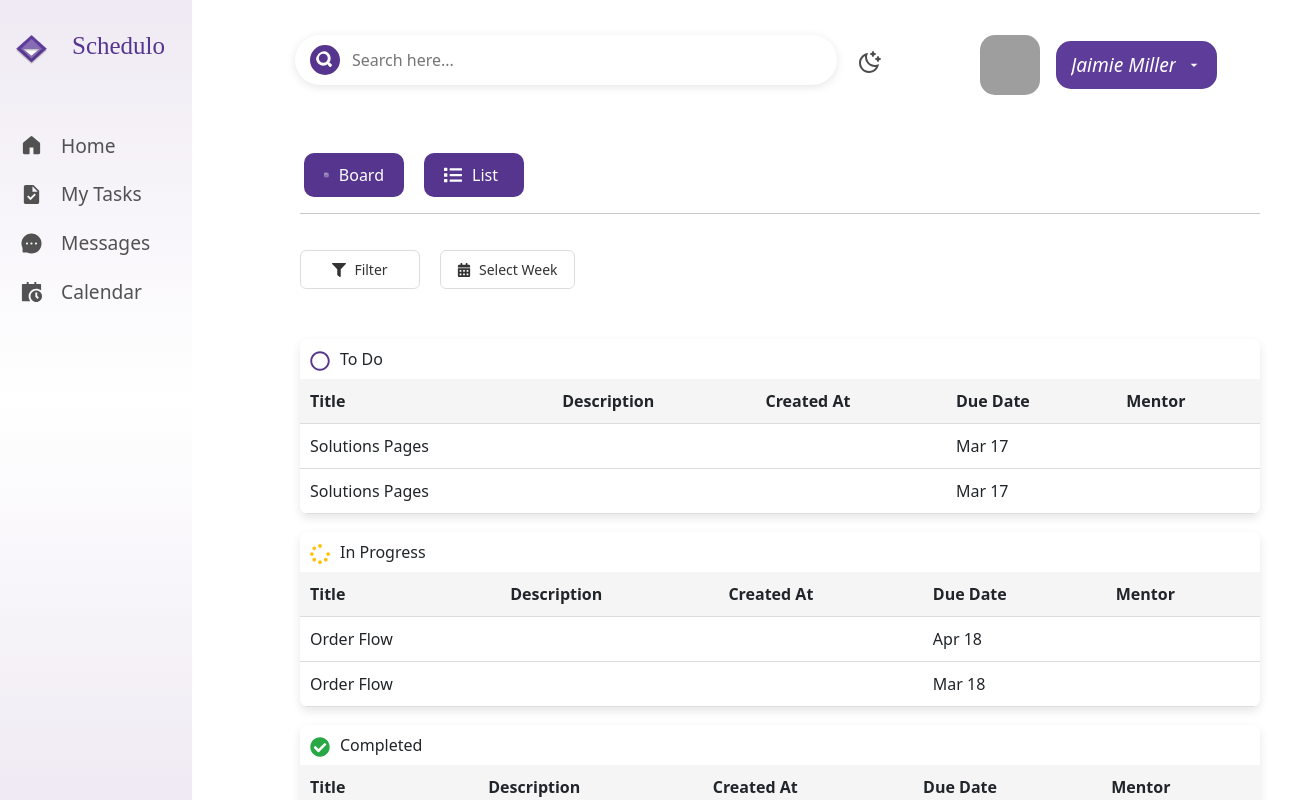
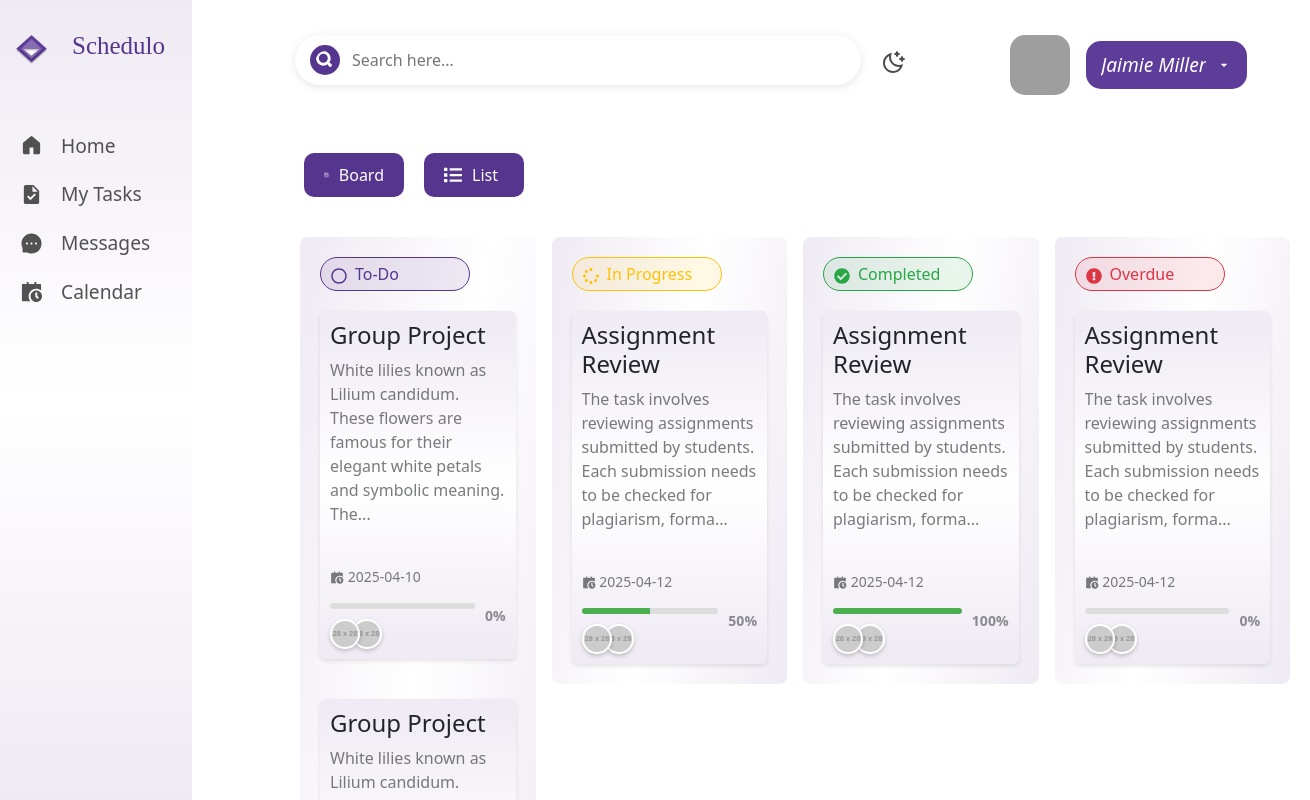
Before and after one commit to ScheduloTMS/task_management_FE, a React (Vite) app: page /login in a window 1280 px wide. Shown: the top 800 px of the page, 1310 px wide, since content can reach past the window. Built offline with nearby package versions, Linux system fonts and the light colour scheme; grey boxes are pictures that could not be loaded; a web font is replaced by a local one.

Commit message:
Mentor Kanban Board Added

```diff
--- a/src/App.jsx
+++ b/src/App.jsx
@@ -1,11 +1,12 @@
 import React from 'react';
 import StudentList from './pages/task/StudentList.jsx';
 import StudentBoard from './pages/task/StudentBoard.jsx';
+import MentorBoard from './pages/task/MentorBoard.jsx';
 
 function App() {
   return (
     <main>
-      <StudentList />
+      <MentorBoard />
     </main>
   );
 }
--- a/src/components/kanbanboard/KanbanBoard.css
+++ b/src/components/kanbanboard/KanbanBoard.css
@@ -43,6 +43,7 @@
     display: flex;
     align-items: center;
     gap: 10px;
+
   }
   .progress-bar {
     height: 6px;
@@ -50,6 +51,7 @@
     border-radius: 3px;
     overflow: hidden;
     width: 100%;
+    margin-bottom: 20px;
   }
 
   .progress-fill {
--- a/src/components/kanbanboard/KanbanBoard.jsx
+++ b/src/components/kanbanboard/KanbanBoard.jsx
@@ -35,6 +35,30 @@ const sampleTasks = [
     title: "Assignment Review",
     dueDate: "2025-04-12",
     status: "Overdue",
+    description: "The task involves reviewing assignments submitted by students. Each submission needs to be checked for plagiarism, formatting, and overall quality. Detailed feedback should be provided.",
+    assignedStudents: [
+      { name: "Alice Brown", avatar: "https://via.placeholder.com/28" },
+      { name: "Bob White", avatar: "https://via.placeholder.com/28" },
+    ],
+    mentor: { name: "Prof. Daniel Scott", avatar: "https://via.placeholder.com/28" },
+  },
+  {
+    id: 4,
+    title: "Assignment Review",
+    dueDate: "2025-04-12",
+    status: "In Progress",
+    description: "The task involves reviewing assignments submitted by students. Each submission needs to be checked for plagiarism, formatting, and overall quality. Detailed feedback should be provided.",
+    assignedStudents: [
+      { name: "Alice Brown", avatar: "https://via.placeholder.com/28" },
+      { name: "Bob White", avatar: "https://via.placeholder.com/28" },
+    ],
+    mentor: { name: "Prof. Daniel Scott", avatar: "https://via.placeholder.com/28" },
+  },
+  {
+    id: 5,
+    title: "Assignment Review",
+    dueDate: "2025-04-12",
+    status: "Completed",
     description: "The task involves reviewing assignments submitted by students. Each submission needs to be checked for plagiarism, formatting, and overall quality. Detailed feedback should be provided.",
     assignedStudents: [
       { name: "Alice Brown", avatar: "https://via.placeholder.com/28" },
--- a/src/components/task-board/TaskBoard.jsx
+++ b/src/components/task-board/TaskBoard.jsx
@@ -11,38 +11,40 @@ const statusConfig = {
 };
 
 const taskData = [
-  { id: 1, title: "Solutions Pages", assignee: "John", dueDate: "Mar 17", status: "To Do" },
-  { id: 5, title: "Solutions Pages", assignee: "John", dueDate: "Mar 17", status: "To Do" },
-  { id: 2, title: "Order Flow", assignee: "Doe", dueDate: "Apr 18", status: "In Progress" },
-  { id: 6, title: "Order Flow", assignee: "Doe", dueDate: "Mar 18", status: "In Progress" },
-  { id: 3, title: "About Us", assignee: "Alice", dueDate: "Apr 20", status: "Completed" },
-  { id: 4, title: "Client Review", assignee: "Bob", dueDate: "Apr 15", status: "Overdue" },
+  { id: 1, title: "Solutions Pages",description:"White lilies, scientifically known as Lilium candidum, are known for their pure white, trumpet-shaped flowers, often associated with purity, rebirth, and innocence, and are popular for weddings", mentor: "John", dueDate: "Mar 17",createdAt:"March 2", status: "To Do" },
+  { id: 1, title: "Solutions Pages",description:"hzhdljkd", mentor: "John", dueDate: "Mar 20",createdAt:"March 2", status: "To Do" },
+  { id: 1, title: "Solutions Pages",description:"hzhdljkd", mentor: "John", dueDate: "Mar 17",createdAt:"March 2", status: "In Progress" },
+  { id: 1, title: "Solutions Pages",description:"hzhdljkd", mentor: "John", dueDate: "Apr 17",createdAt:"March 2", status: "Overdue" },
+  { id: 1, title: "Solutions Pages",description:"hzhdljkd", mentor: "John", dueDate: "Mar 17",createdAt:"March 2", status: "Completed" },
+  { id: 1, title: "Solutions Pages",description:"hzhdljkd", mentor: "John", dueDate: "Mar 17",createdAt:"March 2", status: "To Do" },
+  { id: 1, title: "Solutions Pages",description:"hzhdljkd", mentor: "John", dueDate: "Jul 17",createdAt:"March 2", status: "Completed" },
+
 ];
 
-// Helper function to parse date strings (assuming format like "Mar 17")
+
 const parseDate = (dateStr) => {
   const [month, day] = dateStr.split(" ");
   const months = ["Jan", "Feb", "Mar", "Apr", "May", "Jun", "Jul", "Aug", "Sep", "Oct", "Nov", "Dec"];
   const monthIndex = months.indexOf(month);
-  const year = new Date().getFullYear(); // Use current year
+  const year = new Date().getFullYear();
   return new Date(year, monthIndex, parseInt(day));
 };
 
 const TaskBoard = ({ filter, selectedWeek }) => {
-  // Filter tasks based on status
+
   const statusFilteredTasks = filter === "All"
     ? taskData
     : taskData.filter(task => task.status === filter);
 
-  // Filter tasks based on selected week
+
   let filteredTasks = [...statusFilteredTasks];
 
   if (selectedWeek) {
     const startOfWeek = new Date(selectedWeek);
-    startOfWeek.setDate(selectedWeek.getDate() - selectedWeek.getDay()); // Sunday
+    startOfWeek.setDate(selectedWeek.getDate() - selectedWeek.getDay());
 
     const endOfWeek = new Date(startOfWeek);
-    endOfWeek.setDate(startOfWeek.getDate() + 6); // Saturday
+    endOfWeek.setDate(startOfWeek.getDate() + 6);
 
     filteredTasks = statusFilteredTasks.filter(task => {
       const taskDate = parseDate(task.dueDate);
@@ -50,7 +52,7 @@ const TaskBoard = ({ filter, selectedWeek }) => {
     });
   }
 
-  // Group the filtered tasks by status
+
   const groupedTasks = {
     "To Do": filteredTasks.filter((task) => task.status === "To Do"),
     "In Progress": filteredTasks.filter((task) => task.status === "In Progress"),
--- a/src/components/task-category/TaskCategory.css
+++ b/src/components/task-category/TaskCategory.css
@@ -3,52 +3,94 @@
   border-radius: 8px;
   box-shadow: 0px 4px 10px rgba(0, 0, 0, 0.1);
   overflow: hidden;
+  margin-bottom: 20px;
 }
-
 
 .status-header {
   display: flex;
   align-items: center;
   gap: 10px;
-    padding: 5px 10px;
+  padding: 12px 15px;
   border-radius: 20px;
   width: 180px;
-    position :relative;
+  position: relative;
+  margin: 10px;
+  cursor: pointer;
+  transition: background-color 0.2s;
+}
 
-  }
+
 
 .status-icon {
   font-size: 20px;
 }
 
-
 .task-table {
   width: 100%;
   border-collapse: collapse;
-
+  table-layout: fixed;
 }
 
 .task-table th, .task-table td {
-    padding: 10px;
-    border-bottom: 1px solid #ddd;
+  padding: 12px 15px;
+  border-bottom: 1px solid #e0e0e0;
   text-align: left;
+  vertical-align: top;
 }
 
 .task-table th {
+  background-color: #f8f9fa;
+  font-weight: 600;
+  position: sticky;
+  top: 0;
+}
+
+
+.task-table td:nth-child(2) {
+  max-width: 300px;
+  min-width: 150px;
+  word-wrap: break-word;
+  white-space: normal;
+  overflow-wrap: break-word;
+}
+
+
+.task-table tr:hover {
   background-color: #f5f5f5;
 }
 
-
 .delete-btn {
-    background-color: red;
+  background-color: #ff4444;
   color: white;
   border: none;
   cursor: pointer;
-    font-size: 18px;
-    padding: 4px 8px;
+  font-size: 16px;
+  padding: 6px 10px;
   border-radius: 4px;
+  transition: background-color 0.2s;
+  display: inline-flex;
+  align-items: center;
+  justify-content: center;
+  min-width: 30px;
 }
 
 .delete-btn:hover {
-    background-color: darkred;
+  background-color: #cc0000;
 }
+
+
+@media (max-width: 768px) {
+  .task-table {
+    display: block;
+    overflow-x: auto;
+  }
+
+  .task-table td:nth-child(2) {
+    max-width: 200px;
+  }
+
+  .status-header {
+    width: auto;
+    padding: 10px;
+  }
+}
--- /dev/null
+++ b/src/pages/task/MentorBoard.css
@@ -0,0 +1,5 @@
+.board-list-buttons {
+    margin-bottom: 40px;
+    margin-left: 4px;
+    margin-top: 3px;
+  }
--- /dev/null
+++ b/src/pages/task/MentorBoard.jsx
@@ -0,0 +1,47 @@
+import React, { useState, useEffect } from "react";
+import Sidebar from "../../components/sidebar/Sidebar.jsx";
+import KanbanBoard from "../../components/kanbanboard/KanbanBoard.jsx";
+import TopbarLayout from "../../layouts/topbar/Topbar.jsx";
+import BoardListButtons from "../../components/button/BoardListButtons.jsx";
+import "./MentorBoard.css";
+
+const MentorBoard = () => {
+  const [viewMode, setViewMode] = useState("kanban");
+
+  useEffect(() => {
+
+  }, []);
+
+  return (
+    <div className="mentor-board-container">
+      <div className="sidebar-container">
+        <Sidebar />
+      </div>
+
+      <div className="main-content">
+        <div>
+          <TopbarLayout />
+        </div>
+
+        <div className="content-wrapper">
+          <div className="board-list-buttons">
+            <BoardListButtons setViewMode={setViewMode} />
+          </div>
+
+          <div >
+            {viewMode === "kanban" ? (
+              <KanbanBoard isMentor={true} />
+            ) : (
+              <div className="list-view">
+                <h2>List View</h2>
+
+              </div>
+            )}
+          </div>
+        </div>
+      </div>
+    </div>
+  );
+};
+
+export default MentorBoard;
```
Also changed, not shown: src/pages/task/MentorList.css (added), src/pages/task/MentorList.jsx (added). Lines whose indentation alone changed are shown as unchanged.
